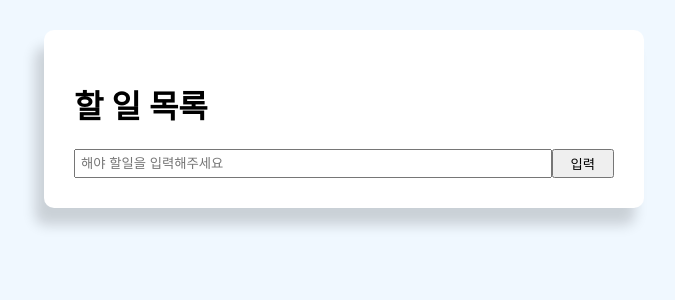
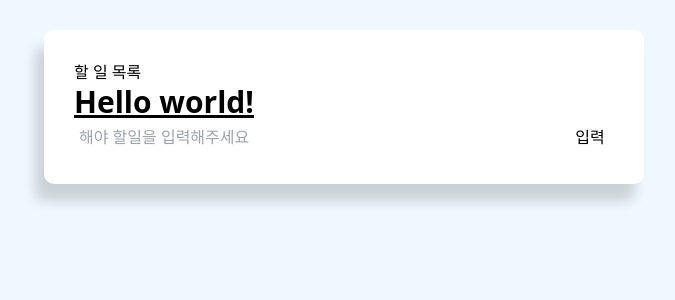
Before and after one commit to qwe3213/react-app-todolist, a React (Create React App) app: page / in a window 1280 px wide. Shown: the top 300 px of the page, without its empty margins (296-971 px from the left). Built offline with nearby package versions, Linux system fonts and the light colour scheme.

Commit message:
tailwind css 설치 및 작동 확인

```diff
--- a/src/App.css
+++ b/src/App.css
@@ -1,11 +1,15 @@
-.container{
+@tailwind base;
+@tailwind components;
+@tailwind utilities;
+
+.container {
   margin: auto;
   max-width: 600px;
 }
-.todoBlock{
-   padding: 30px;
-   margin-top: 30px;
-   background-color: #fff;
-   border-radius: 10px;
-    box-shadow: -9px 17px 13px rgb(0 0 0/ 16%);
+.todoBlock {
+  padding: 30px;
+  margin-top: 30px;
+  background-color: #fff;
+  border-radius: 10px;
+  box-shadow: -9px 17px 13px rgb(0 0 0/ 16%);
 }
--- a/src/App.js
+++ b/src/App.js
@@ -11,6 +11,7 @@
       <div className="todoBlock">
         <div className="title">
           <h1>할 일 목록</h1>
+          <h1 className="text-3xl font-bold underline">Hello world!</h1>
         </div>
         <List tododata={tododata} setTododata={setTododata} />
 
--- /dev/null
+++ b/tailwind.config.js
@@ -0,0 +1,8 @@
+/** @type {import('tailwindcss').Config} */
+module.exports = {
+  content: ["./src/**/*.{js,jsx,ts,tsx}"],
+  theme: {
+    extend: {},
+  },
+  plugins: [],
+};
```
